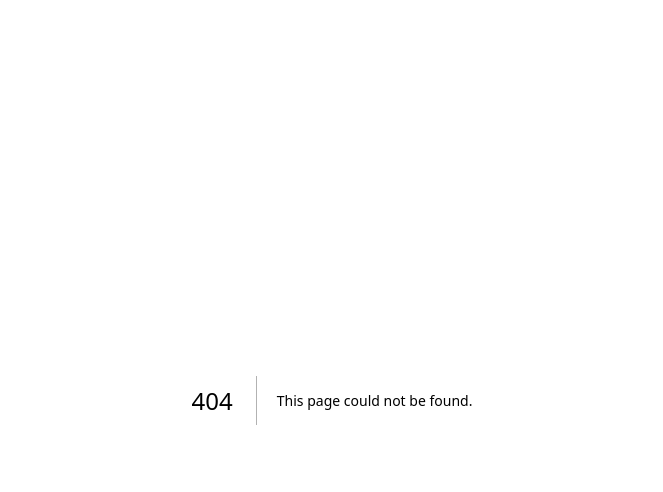
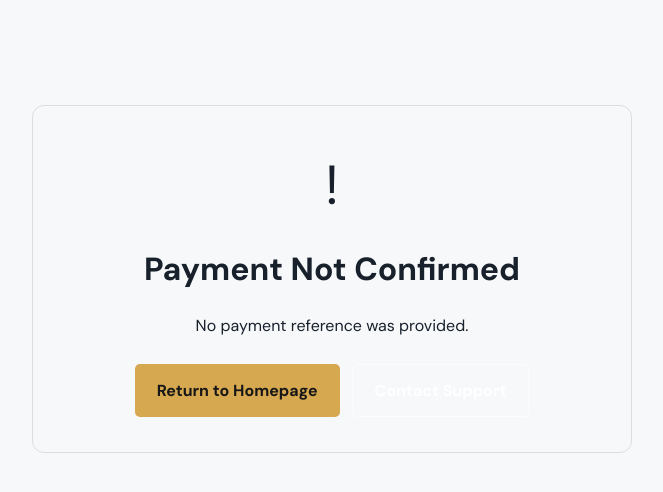
Before and after one commit to Musa-long/motorcycle-, a Next.js app: page /payment/callback in a window 1280 px wide. Before the commit this address had no page. Shown: the top 492 px of the page, without its empty margins (308-971 px from the left). Built offline with nearby package versions, Linux system fonts and the light colour scheme.

Commit message:
Add PaymentCallbackPage for payment verification

```diff
--- /dev/null
+++ b/src/app/payment/callback/page.tsx
@@ -0,0 +1,125 @@
+"use client";
+
+import { useEffect, useState } from "react";
+import Link from "next/link";
+import { useCart } from "@/state/cart";
+
+export default function PaymentCallbackPage() {
+  const [loading, setLoading] = useState(true);
+  const [success, setSuccess] = useState(false);
+  const [message, setMessage] = useState(
+    "Verifying your payment..."
+  );
+
+  const { clearCart } = useCart();
+
+  useEffect(() => {
+    async function verifyPayment() {
+      const params = new URLSearchParams(window.location.search);
+      const reference = params.get("reference");
+
+      if (!reference) {
+        setMessage("No payment reference was provided.");
+        setLoading(false);
+        return;
+      }
+
+      try {
+        const response = await fetch("/api/payment/verify", {
+          method: "POST",
+          headers: {
+            "Content-Type": "application/json",
+          },
+          body: JSON.stringify({ reference }),
+        });
+
+        const result = await response.json();
+
+        if (!response.ok || !result.success) {
+          setMessage(
+            result.error || "We could not confirm your payment."
+          );
+          setLoading(false);
+          return;
+        }
+
+        setSuccess(true);
+        setMessage("Your payment was successful.");
+        clearCart();
+      } catch {
+        setMessage(
+          "Unable to verify payment right now. Please contact support."
+        );
+      }
+
+      setLoading(false);
+    }
+
+    verifyPayment();
+  }, [clearCart]);
+
+  return (
+    <main
+      style={{
+        maxWidth: 650,
+        margin: "80px auto",
+        padding: 25,
+        textAlign: "center",
+      }}
+    >
+      <div
+        style={{
+          border: "1px solid #ddd",
+          borderRadius: 12,
+          padding: 35,
+        }}
+      >
+        <div style={{ fontSize: 55, marginBottom: 15 }}>
+          {loading ? "⏳" : success ? "✓" : "!"}
+        </div>
+
+        <h1>
+          {loading
+            ? "Verifying Payment"
+            : success
+            ? "Payment Confirmed"
+            : "Payment Not Confirmed"}
+        </h1>
+
+        <p style={{ margin: "18px 0 25px" }}>
+          {message}
+        </p>
+
+        {!loading && (
+          <div
+            style={{
+              display: "flex",
+              justifyContent: "center",
+              gap: 12,
+              flexWrap: "wrap",
+            }}
+          >
+            <Link href="/" className="btn btn-primary">
+              Return to Homepage
+            </Link>
+
+            {!success && (
+              <a
+                href="mailto:info@euromotodirect.com"
+                className="btn btn-outline"
+              >
+                Contact Support
+              </a>
+            )}
+          </div>
+        )}
+
+        {loading && (
+          <p style={{ fontSize: 13 }}>
+            Please don't close this page while we check your payment.
+          </p>
+        )}
+      </div>
+    </main>
+  );
+}
```
